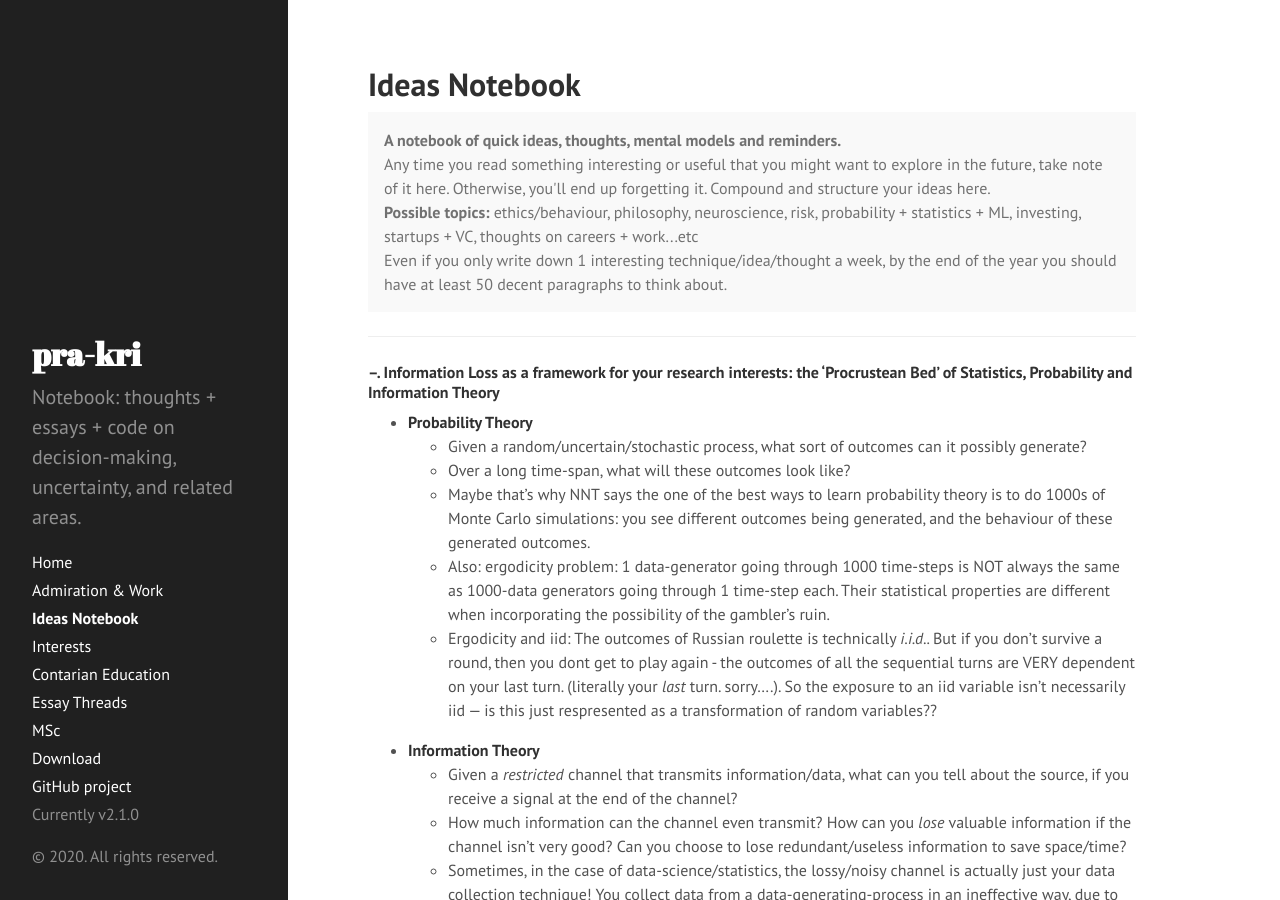
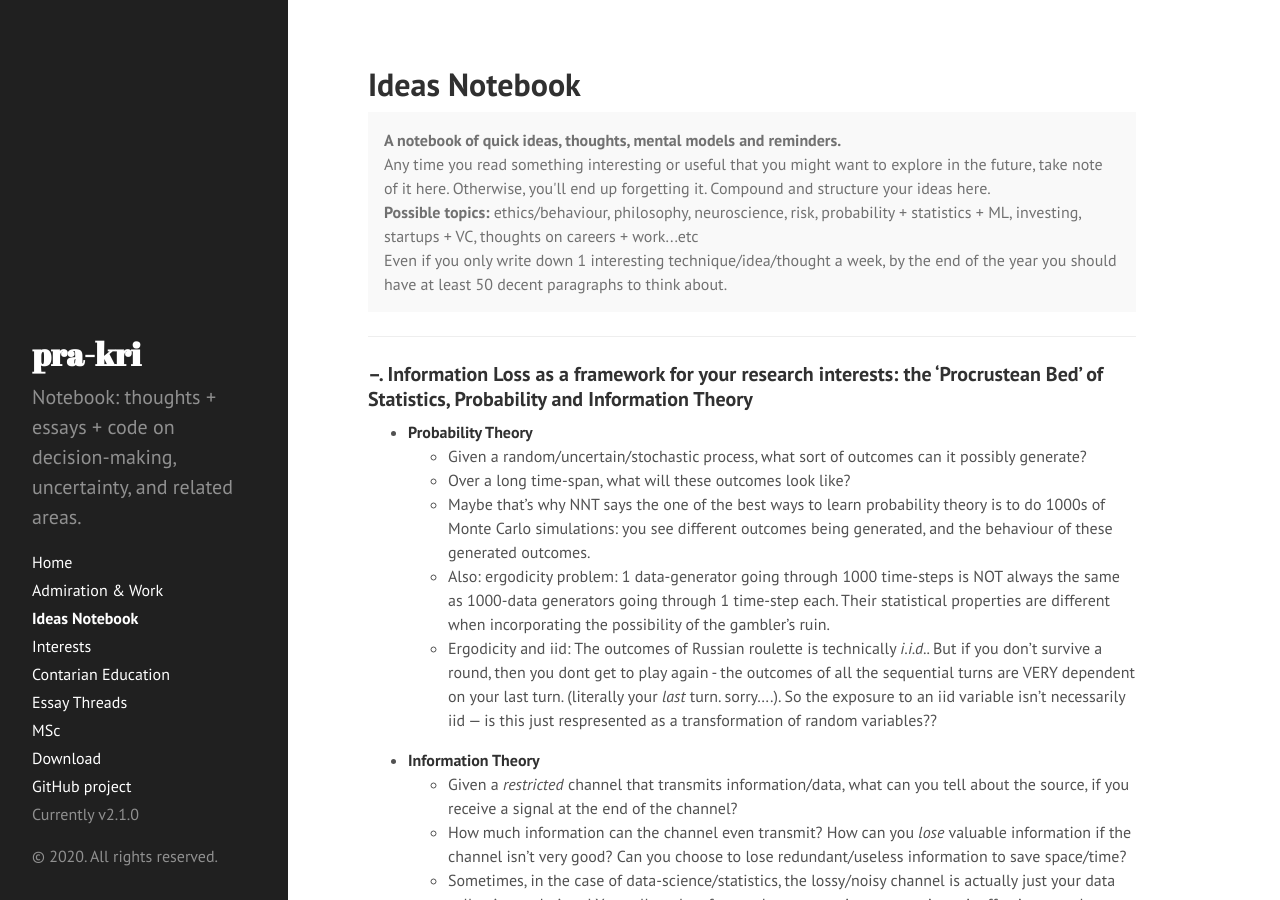
Before and after one commit to pra-kri/pra-kri.github.io, a Jekyll site: the page built from IdeasNotebook.md, in a window 1280 px wide and 900 px high. Built offline with Jekyll 4.4.1, drawn with Linux system fonts in a browser that asks for light colours; Markdown is read by kramdown in place of the engine named in the settings.

```diff
--- a/IdeasNotebook.md
+++ b/IdeasNotebook.md
@@ -14,7 +14,7 @@ title: Ideas Notebook
 
 ---
 
-#### --. Information Loss as a framework for your research interests: the 'Procrustean Bed' of Statistics, Probability and Information Theory
+### --. Information Loss as a framework for your research interests: the 'Procrustean Bed' of Statistics, Probability and Information Theory
 * **Probability Theory**
   * Given a random/uncertain/stochastic process, what sort of outcomes can it possibly generate?
   * Over a long time-span, what will these outcomes look like?
@@ -49,7 +49,7 @@ title: Ideas Notebook
 
 ---
 
-#### --. Ancestrally Lost Emotions
+### --. Ancestrally Lost Emotions
 There are a few 'ancestral' emotions that, historically, our ancestors have always felt and lived with, that nowadays most of us don't feel. Maybe it would be a good idea to design your life so that you actually experience some of these emotions.
 * *Being needed by your team* - when was the last time that you felt *needed* within your 'tribe'? Not just *"it would be nice to have you tag along, but if you dont turn up we'll still survive"*, but more like *"we need you on our team and without you this mission has a real chance of failure, so get your sh\*\t together and stop whining"*. As harsh as that sounds to hear, there's something strangely warm there.
 * *Loyalty* - when was the last time you actually had to live with a sense of loyalty towards a group? A sense that you should sacrifice some of your own selfish interests for the good of the whole group? Or are you working for a team you don't respect, full of obedient cowards who've never taken any risks in their entire lives, but you 'need the money' so you tolerate it? How can you ever be loyal to a group that you don't respect? And how can you be loyal to a boss who you never voted into power?
@@ -60,7 +60,7 @@ Maybe the solution is to work in small selective teams with autonomy and shared
 
 ---
 
-#### --. Generating Process vs Realized Outcome
+### --. Generating Process vs Realized Outcome
 * There's a difficult tension between focusing on the generating process vs focusing on the realized outcome.
 * When you focus on the process, and perfecting your 'craft' and on becoming ["So Good They Can't Ignore You"](https://commoncog.com/blog/so-good-they-cant-ignore-you/), you enjoy the day-to-day aspects of work much more, and you improve at a much faster rate.
 * But the whole point of being good at the process is so that you can eventually generate good outcomes. But focusing too much on the outcome makes you sacrifice energy optimising for something quite fleeting: after you generate the outcome, often you are left only with the skills that you picked up.
@@ -74,7 +74,7 @@ Judgement of process over outcome: "Heroes are heroes because they are heroic in
 
 ---
 
-#### --. Having Nothing to Lose, Stoicism, Antifragility and Underdogs
+### --. Having Nothing to Lose, Stoicism, Antifragility and Underdogs
 * I think Stoicism and the idea behind a 'Memento Mori' can be summed up in this one line: "If I have 'nothing to lose' then it is all gain and I am antifragile" - NNT, Antifragile.
 * A few interesting ways to feel like you have nothing to lose (or feel like it's OK to fail):
   * 'Fear-Setting', and clearly defining the worst-case scenarios (Tim Ferriss)
@@ -98,7 +98,7 @@ Feeling like you have nothing to lose might invoke this state. If you have nothi
 
 ---
 
-#### --. Eustress vs Distress; Predator vs Prey Brain Chemistry...
+### --. Eustress vs Distress; Predator vs Prey Brain Chemistry...
 
 * Look up later: is eustress just an optimal ratio of cortisol/adrenaline/dopamine? And is distress just a 'bad' balance of those hormones? If so, is the feeling of 'having nothing to lose' just a way of tricking your body into releasing less cortisol (?) so the hormone balance is more optimal?
 * What's the equivalent neuroscience for predatory and prey animals? Predatory animals (Tigers, Wolves, Lions... all the cool ones, really...) have nothing to lose when they hunt. They're already in a default state of 'not having much to eat', so anything they hunt is a positive reward. So maybe their actions are mostly dopamine-motivated?(simplistically speaking)
@@ -108,7 +108,7 @@ Feeling like you have nothing to lose might invoke this state. If you have nothi
 
 ---
 
-#### --. Writing and Expression: Forcing-Functions for Procedural Knowledge
+### --. Writing and Expression: Forcing-Functions for Procedural Knowledge
 * Something interesting that I've learnt over the last term -  Writing and Expression expose your knowledge to a very useful constraint: the constraint of actually making sense.
 * Sometimes an idea can hibernate in your brain without it necessarily being examined thoroughly. Maybe you believe something because it sounds good, or because everyone else believes it. But the moment you commit to actually explaining the idea on paper, it gets 'exposed'.
 * Without a true understanding of the topic, you won't be able to write anything interesting or coherent. The act of explicitly writing down and exploring an idea on paper *exposes the gaps* in your thinking.
@@ -119,14 +119,14 @@ Feeling like you have nothing to lose might invoke this state. If you have nothi
 
 ---
 
-##### --. Writing: Daily Target
+#### --. Writing: Daily Target
 * Apparently Ernest Hemingway used to write about 500 to 1000 words per day. Steinbeck aimed for at least 1 page per day. And one of Tolstoy's diary entries: "I must write each day without fail,not so much for the success of the work, as in order not to get out of my routine." Many of the greatest writers all had a habit of **creating + writing, every single day**.
 * And I'm willing to bet that some of the greatest software engineers do the same: write and re-write their code, every single day.
 * So maybe that's a good target for personal productivity: write roughly 600 words (~4 pages, with equations and all) of technical content per day.
 
 ---
 
-#### --. Writing: Verbal Explanations vs. Mathematical Proofs; finding the 'Verbal Threads'
+### --. Writing: Verbal Explanations vs. Mathematical Proofs; finding the 'Verbal Threads'
 * Interestingly, if you look at your memory and understanding of a technical topic *months* after you learn it, the mathematical proofs aren't necessarily what you remember. In fact, what you remember is actually very verbal and/or spatial - you rely heavily on diagrams and verbal explanations. The equations are just representations of the ideas, but compressed into symbols to save space.
 * And similarly, when you listen to a lecturer, you don't focus on the maths symbols - you focus on the sentences that talk *about* those symbols, and *how* they're connected to each other.
 * So maybe the best way to learn technical material is to articulate the content in sentences, and *only then* are you allowed to compact/compress the ideas into symbols.
@@ -135,14 +135,14 @@ Feeling like you have nothing to lose might invoke this state. If you have nothi
 
 ---
 
-#### --. Rate maximisation of X/Y (Should you maximise the numerator, or minimise the denominator?)
+### --. Rate maximisation of X/Y (Should you maximise the numerator, or minimise the denominator?)
 * You want to maximise the rate of X per Y. Trying to increase the rate of X is numerically, but not practically, equivalent to decreasing Y.
 * Real life example 1: Returns/Risk in finance. Maximising returns and finding alpha might be a very different activity to finding sources of risk and minimising them. But both actions lead to a higer ratio of returns to risk. Sounds very obvious, but maybe it gets forgotten in practice.
 * 'The essence of investment management is the management of risks, not the management of returns.' - Benjamin Graham
 
 ---
 
-#### --. Asymmetries between Losses and Gains...
+### --. Asymmetries between Losses and Gains...
 * *Magnitude Asymmetry*: a 10% loss can only be 'evened out' with an 11.1% profit. Similarly, 50% loss can only be evened out with a 100% profit. ('volatility tax' M.Spitznagel)
 * *Time Asymmetry*: losses are usually quick (crashes, days), profits are much slower to accumulate (months, years).
 * *Psychological Asymmetry*: if you screw up and lose money at the start of the year on a single day, you'll effectively spend the rest of the year just playing catch-up to break even. How much stress that entails... I dont know... But if you spend the whole year making money and then lose it all on the last day, and break even, it won't be anywhere near as psychologically or physiologically stressful...
@@ -150,7 +150,7 @@ Feeling like you have nothing to lose might invoke this state. If you have nothi
 
 ---
 
-#### --. The Equation for Wisdom, and aging well...
+### --. The Equation for Wisdom, and aging well...
 * The guys who I respect and whose 'wisdom' I take seriously all have something in common: they have the courage to stand up for what they believe in, and they say what's on their mind. They're willing to take risks and pay the price for their opinions. They're definitely not wimpy conflict-averse conformists, to put it lightly.
 * I still don't know what came first though: did their courage allow them to become wise and interesting, or did their internal wisdom tell them to be courageous?
 * Something that I've personally experienced: Every time I took a risk for something that I believed in, but scared me, I always ended up with some extra sense of self-respect afterwards, even if I failed.
@@ -161,14 +161,14 @@ Feeling like you have nothing to lose might invoke this state. If you have nothi
 
 ---
 
-#### --. Gatekeepers and Rejection
+### --. Gatekeepers and Rejection
 * I've noticed that rejection feels refreshingly fair when it seems like I've been judged on my actual qualities. Sure, it hurts a little bit - but there's no 'salty' leftover resentment: I feel perfectly fine afterwards, and if anything it motivates me to improve my skills.
 * But when a rejection feels like it was based on surface level inaccurate information, and was made by someone who couldn't make a proper judgement, there's leftover resentment - it feels almost unethical. Most commonly,'unfair' rejections seem to come from gatekeepers: or those who don't have the skills to judge quality, but are in the position to do so. In other words, skillless recruiters and HR leeches with disproportionate power and influence. The types who are impressed by buzzwords and judge you based on the presence of those buzzwords, while the only tangible skill they themselves have is 'sending emails'. (But credit where credit is due: some of the recruiters thrive in a risky career where their income depends on their performance; I think that's quite respectable.)
 * This leads to a more interesting and deeper problem: information symmetry, signalling and honest representation.
 
 ---
 
-#### --. Countersignalling and Pretending
+### --. Countersignalling and Pretending
 * Anyone would tell you how repulsive it is when someone pretends to be better than they actually are. Someone trying hard to look smart, interesting, strong, or any other positive trait, will always look stupid when they're found out. Bluffing is only (temporarily) impressive when it works.
 * The ethics of information-sharing, and spotting the pretenders, is kept deep in the memories of our DNA. Spotting a pretender brings out an instinctive, strong sense of repulsion and mistrust.
 * But something interesting that I noticed about guys that I respect is that they actually do the opposite of pretending: they **countersignal**. They actually try to downplay some of their impressive traits in a humble way.
@@ -177,7 +177,7 @@ Feeling like you have nothing to lose might invoke this state. If you have nothi
 
 ---
 
-#### --. Focus on the Jugular; Spot the Pulse
+### --. Focus on the Jugular; Spot the Pulse
 * Or, more elegantly said: "If they don't go for the jugular, they don't know where it is." [(link)](https://startupbros.com/antifragile-act-cant-know-much/)
 * And, "Nitpicking is the unmistakable mark of cluelessness" - N.N.Taleb
 * In other words, in any conversation, don't be the clueless idiot who has no idea where the jugular is.
@@ -186,14 +186,14 @@ Feeling like you have nothing to lose might invoke this state. If you have nothi
 
 ---
 
-#### --. Noise Detection
+### --. Noise Detection
 * (todo)
 * (knowing what to ignore, negative knowledge)...
 * Now, the idea of detecting which rules, conventions and people to ignore: unruliness, disagreeableness.
 
 ---
 
-#### -. High Agency; Unruliness; Disagreeableness
+### -. High Agency; Unruliness; Disagreeableness
 * Something important to remember and 'unlearn' after all those years of schooling and credential-gathering: **Listening to instructions is NOT the same thing as playing to win.** Breaking conventions and ignoring what you're 'supposed' to do, and aggressively chasing your own interests, is sometimes the best option. Seeking the approval or permission of an institution or a system designed by an obedient nerd isn't really winning. Some of your favourite writers all have their unique takes on this idea.
 * Eric Weinstein: ['High Agency'](https://tim.blog/wp-content/uploads/2018/08/131-eric-weinstein.pdf)
 * Paul Graham: ['Relentlessly Resourceful'](http://www.paulgraham.com/relres.html), ['The Lesson to Unlearn'](http://paulgraham.com/lesson.html)
@@ -206,12 +206,12 @@ Feeling like you have nothing to lose might invoke this state. If you have nothi
 
 ---
 
-#### --. Sacrifice + Risk
+### --. Sacrifice + Risk
 * (todo)
 
 ---
 
-#### --. The 99/1 Barbell Personality; Directed Intensity; 10am/12pm/*2pm*/4pm
+### --. The 99/1 Barbell Personality; Directed Intensity; 10am/12pm/*2pm*/4pm
 * The Personality Barbell: Probably the greatest idea that I've picked up over the past year, and something I've noticed about the guys that I respect: they have the capacity for aggression and power, but they don't overuse it. 99% of the time, they show a combination of humility, hospitality, gratitude, kindness and a general sense of relaxed playfulness. In other words, most of the time, they're very chill, down to earth and don't take themselves seriously. But in that rare 1% of the time when it's needed, they can 'activate' the aggression, conviction and disagreeableness that makes them respectable to begin with. They go straight for the jugular when it's time, so to speak. 10/01/20 - Watched the acceptance speech by Dave Chappelle, for the Mark Twain award. Apparently his mum used to say something to him when he was younger: 'Sometimes you have to be a lion so you can be the lamb you really are.'
 * The Craftsmanship Barbell: Similarly for technical and creative disciplines/crafts, world-class performers claim to apply a similar idea with their craft. Most of the time is spent in a relaxed, low-effort mode. And when it's time to start working, they turn up their intensity and aggression to the max, in an almost disagreeable and antagonistic way: absolutely nothing should stand in the way of their craft, and they have no time for time-wasting distractions or empty words. Eric Weinstein, Tim Ferriss, Jocko Willink, Nassim Taleb, Josh Waitzkin, Cal Newport, Naval Ravikant, Paul Graham... etc all talk about variations on this idea. 'Deep Work' seems to be the current popular term for it, but it doesn't quite linguistically capture the aggression and harsh intensity behind the work.
 * I've found that this on/off intensity idea is the most helpful for learning fast and enjoying the process. Every day, at 10am,12pm and 4pm, dedicate 2-hour blocks to aggressively chase down anything you want to work on. Each block should consist of: 90-mins of pure focus and disagreeable intensity on mastering your craft or subject. No talking, no planning, no brainstorming. Just pure action and relentless movement. And then 30mins of just relaxing and doing nothing. 3 of these productive blocks (at 10,12 and 4) means you'll do roughly 4.5hrs of intense work every single day. And then from 6pm+, you can reflect on what you've learnt, cook some steak, drink with friends, daydream, or do whatever you want really... A consistent routine of 3-intense-blocks-per-day will get you further than most other schedules. And, because of Jensen's Inequality and Convexity, you'll probably do better with short intense sprints and long rests, rather than long stretches of medium intensity.
@@ -219,7 +219,7 @@ Feeling like you have nothing to lose might invoke this state. If you have nothi
 
 ---
 
-#### --. Divergence of Intelligence and Aggression over History
+### --. Divergence of Intelligence and Aggression over History
 * "The society that separates scholars from its warriors will have its thinking done by cowards and its fighting done by fools."
 * Historically, in hunter-gatherer times, I think it would be a decent bet to say that the smartest men were probably also amongst the strongest. There was probably some sort of link between Intelligence/Mastery/Skill and Strength/Aggression. I think this is partly because the real 'intelligence' of a man was measured by his ability to fight and hunt and work well within a tribe/coalition.
 * Nowadays, there seems to be an anti-correlation here. Some of the 'smartest' nerds seem to have the weakest physiques, while some of the biggest, brawniest and most aggressive seem to lack intelligence and skill.
@@ -230,7 +230,7 @@ Feeling like you have nothing to lose might invoke this state. If you have nothi
 
 ---
 
-#### --. Gambling Away Time
+### --. Gambling Away Time
 * A recent recurring idea that I've seen being used by multiple people is the idea of betting your time.
     * Tim Ferriss - 2 week experiments
     * Basecamp/37 Signals - 6-week bets (from Shape Up)
@@ -244,7 +244,7 @@ So maybe a good approach might be to bet 2-hour-blocks of time to work on the mo
 
 ---
 
-#### --. Enjoyment is Time-Dependent and Path-Dependent
+### --. Enjoyment is Time-Dependent and Path-Dependent
 * Why is it that the same activity, done under different conditions, can feel entirely different? That's something you should keep in mind when it comes to structuring your work.
 * **Time-Dependence**: Something that you enjoy doing for 4 hours might become boring if you are compelled to do it for 8 hours a day. Worse, it might become truly unbearable if you have to *pretend* to do it for 8 hours a day ;)
 * **Path-Dependence**: Sometimes, you can only start enjoying working on something *after* you've taken care of the problem on your mind. Until then, you will be distracted and any work you do will feel forced. And sometimes you just need to [do something creative](https://tim.blog/2019/12/18/make-before-you-manage/) *before* you start doing the non-creative work.
@@ -253,7 +253,7 @@ So maybe a good approach might be to bet 2-hour-blocks of time to work on the mo
 
 ---
 
-#### Violence, Law and the Outsourcing Problem
+### Violence, Law and the Outsourcing Problem
 * Without capacity for violence, or the threat of violence, there would be no way to enforce the law. "A rule not ultimately backed by the threat of violence is merely a suggestion."
 * So in a way, the police is just our outsourced 'violence department', through taxes. And we rely on their capacity for violence to maintain any semblance of what we call 'law' and 'ethics'.
 * But the problem with outsourcing is that you lose your independence and become overly reliant on others.
```
